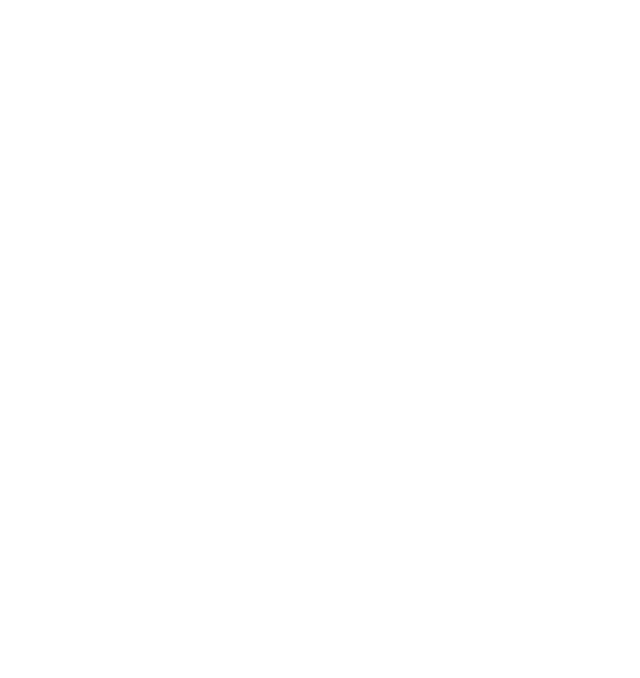
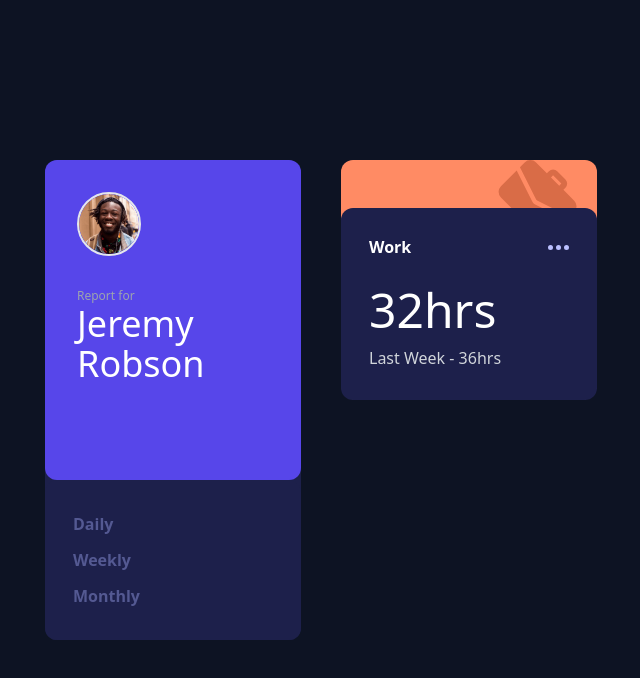
Before and after one commit to Folka2134/tracking-dashboard, a React (Vite) app: page / in a window 1280 px wide. Shown: the top 678 px of the page, without its empty margins (63-703 px from the left). Built offline with nearby package versions, Linux system fonts and the light colour scheme.

Commit message:
created desktop card

```diff
--- a/src/App.jsx
+++ b/src/App.jsx
@@ -1,9 +1,73 @@
 import "./App.css";
+import avatar from "./assets/image-jeremy.png";
 
 function App() {
   return (
-    <div className="App">
-      <div></div>
+    <div className="App bg-[#0D1323]">
+      <div className="h-screen w-full flex justify-center items-center">
+        <div className="flex justify-center">
+          <div className="flex flex-col w-64 bg-[#1D204B] rounded-xl">
+            <div className="flex flex-col bg-[#5746EA] p-8 rounded-xl h-80">
+              <div className="h-24">
+                <img
+                  className="h-16 border-2 rounded-full"
+                  src={avatar}
+                  alt="avatar"
+                />
+              </div>
+              <div>
+                <h5 className="text-gray-400 text-xs">Report for</h5>
+                <h1 className="text-white text-4xl font-light">
+                  Jeremy Robson
+                </h1>
+              </div>
+            </div>
+            <div className="flex flex-col justify-evenly bg-[#1D204B] h-40 p-5 px-7 text-[#545992] font-semibold rounded-xl">
+              <p>
+                <span className="hover:text-white">Daily</span>
+              </p>
+              <p>
+                <span className="hover:text-white">Weekly</span>
+              </p>
+              <p>
+                <span className="hover:text-white">Monthly</span>
+              </p>
+            </div>
+          </div>
+          <div className="grid grid-cols-3 grid-rows-2 ml-10 rounded-xl">
+            <div className="flex flex-col w-64 justify-end bg-[#FF8B64] rounded-t-xl rounded-b-2xl relative">
+              <svg
+                className="absolute top-0 right-5 z-0"
+                width="79"
+                height="79"
+                xmlns="http://www.w3.org/2000/svg"
+              >
+                <path
+                  d="m18.687 10.43 15.464 30.906c.31.682.743 1.322 1.3 1.88.558.557 1.198.99 1.714 1.217L68.237 59.98 52.484 75.732a8.025 8.025 0 0 1-11.355 0L2.934 37.538a8.025 8.025 0 0 1 0-11.356L18.687 10.43Zm19.345-7.99 10.839 10.838 2.065-2.064a5.845 5.845 0 0 1 8.258 0l8.258 8.259a5.845 5.845 0 0 1 0 8.258l-2.064 2.064 10.839 10.84a8.025 8.025 0 0 1 0 11.355l-4.728 4.728L39.126 40.53a1.963 1.963 0 0 1-.578-.413 1.963 1.963 0 0 1-.413-.578L21.95 7.168l4.728-4.728a8.025 8.025 0 0 1 11.355 0Zm17.033 12.903-2.064 2.065 8.258 8.258 2.064-2.064-8.258-8.259Z"
+                  fill="#D96C47"
+                  fill-rule="nonzero"
+                />
+              </svg>
+              <div className="flex flex-col h-48 bg-[#1D204B] text-white py-5 px-7 rounded-xl z-10">
+                <div className="flex justify-between items-center basis-1/4 mb-5">
+                  <h4 className="font-semibold">Work</h4>
+                  <svg width="21" height="5" xmlns="http://www.w3.org/2000/svg">
+                    <path
+                      d="M2.5 0a2.5 2.5 0 1 1 0 5 2.5 2.5 0 0 1 0-5Zm8 0a2.5 2.5 0 1 1 0 5 2.5 2.5 0 0 1 0-5Zm8 0a2.5 2.5 0 1 1 0 5 2.5 2.5 0 0 1 0-5Z"
+                      fill="#BBC0FF"
+                      fillRule="evenodd"
+                    />
+                  </svg>
+                </div>
+                <div className="flex flex-col">
+                  <h1 className="text-5xl mb-3">32hrs</h1>
+                  <p className="text-gray-300">Last Week - 36hrs</p>
+                </div>
+              </div>
+            </div>
+          </div>
+        </div>
+      </div>
     </div>
   );
 }
```
